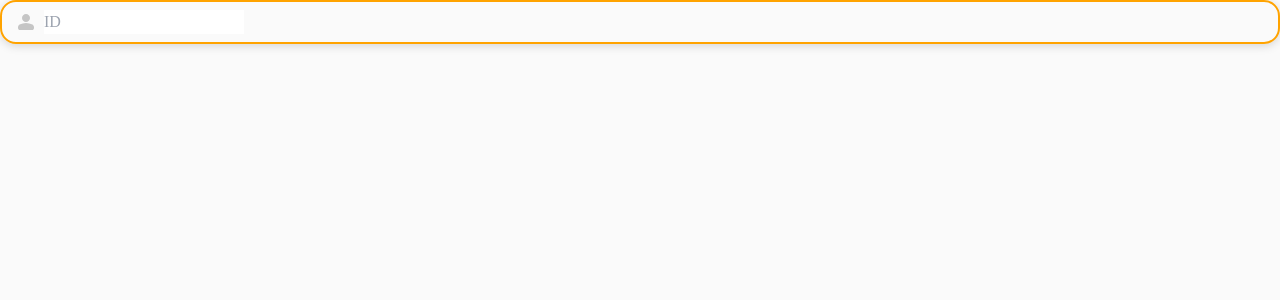
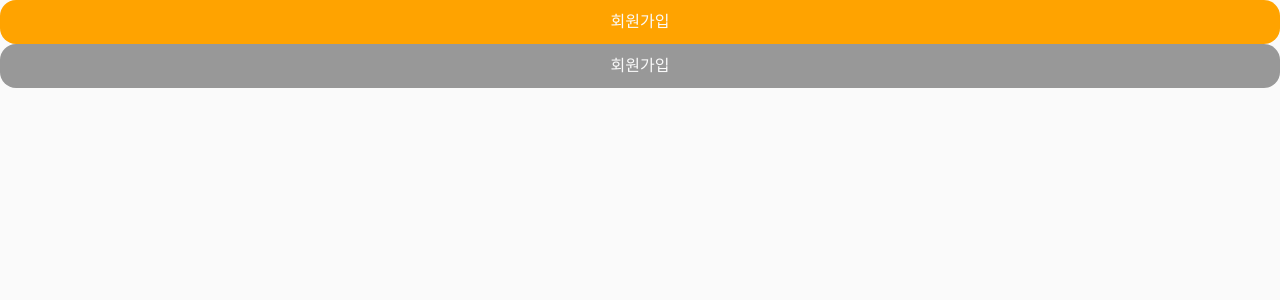
Before and after one commit to 2kmkmkm/SolarLog-FE, a React (Vite) app: page /login in a window 1280 px wide. Shown: the top 300 px of the page. Built offline with nearby package versions, Linux system fonts and the light colour scheme; the HTML template or start-up script is replaced by a standard one; a web font is replaced by a local one.

Commit message:
design: Implement Button

```diff
--- a/src/App.tsx
+++ b/src/App.tsx
@@ -1,8 +1,9 @@
-import LoginInput from "@components/login/LoginInput";
+import Button from "@components/common/Button";
 function App() {
   return (
     <>
-      <LoginInput icon="material-symbols:person-rounded" placeholder="ID" />
+      <Button label="회원가입" />
+      <Button active={false} label="회원가입" />
     </>
   );
 }
--- /dev/null
+++ b/src/components/common/Button.tsx
@@ -0,0 +1,17 @@
+export default function Button({
+  active = true,
+  label,
+}: {
+  active?: boolean;
+  label: string;
+}) {
+  return (
+    <button
+      className={`w-full h-11 rounded-2xl flex justify-center items-center ${
+        active ? "bg-main" : "bg-gray"
+      }`}
+    >
+      <div className="body1 text-white">{label}</div>
+    </button>
+  );
+}
--- a/src/components/common/signup/LabelInput.tsx
+++ b/src/components/signup/LabelInput.tsx
@@ -1,4 +1,4 @@
-import Input from "../Input";
+import Input from "../common/Input";
 
 export default function LabelInput({ label }: { label: string }) {
   return (
```
